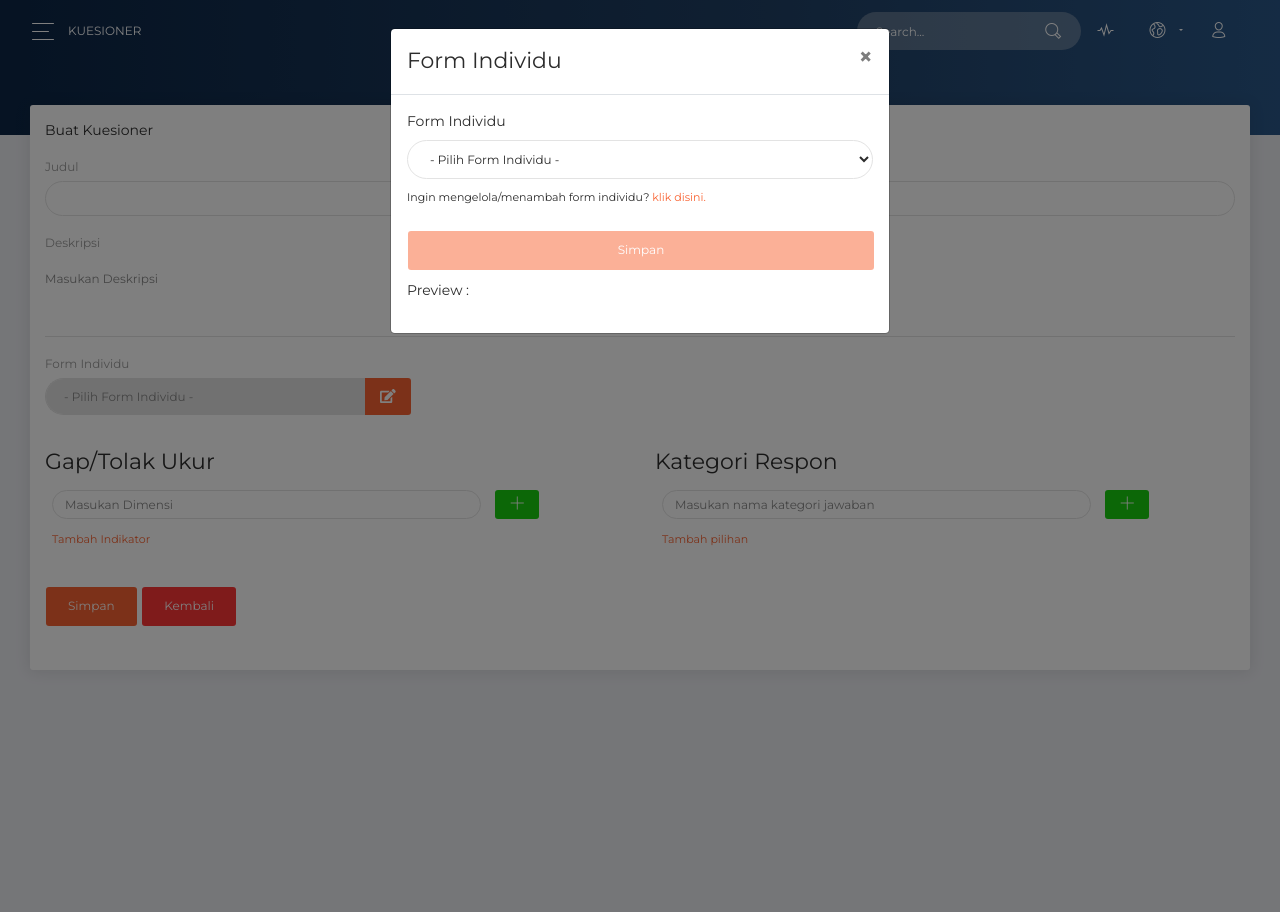
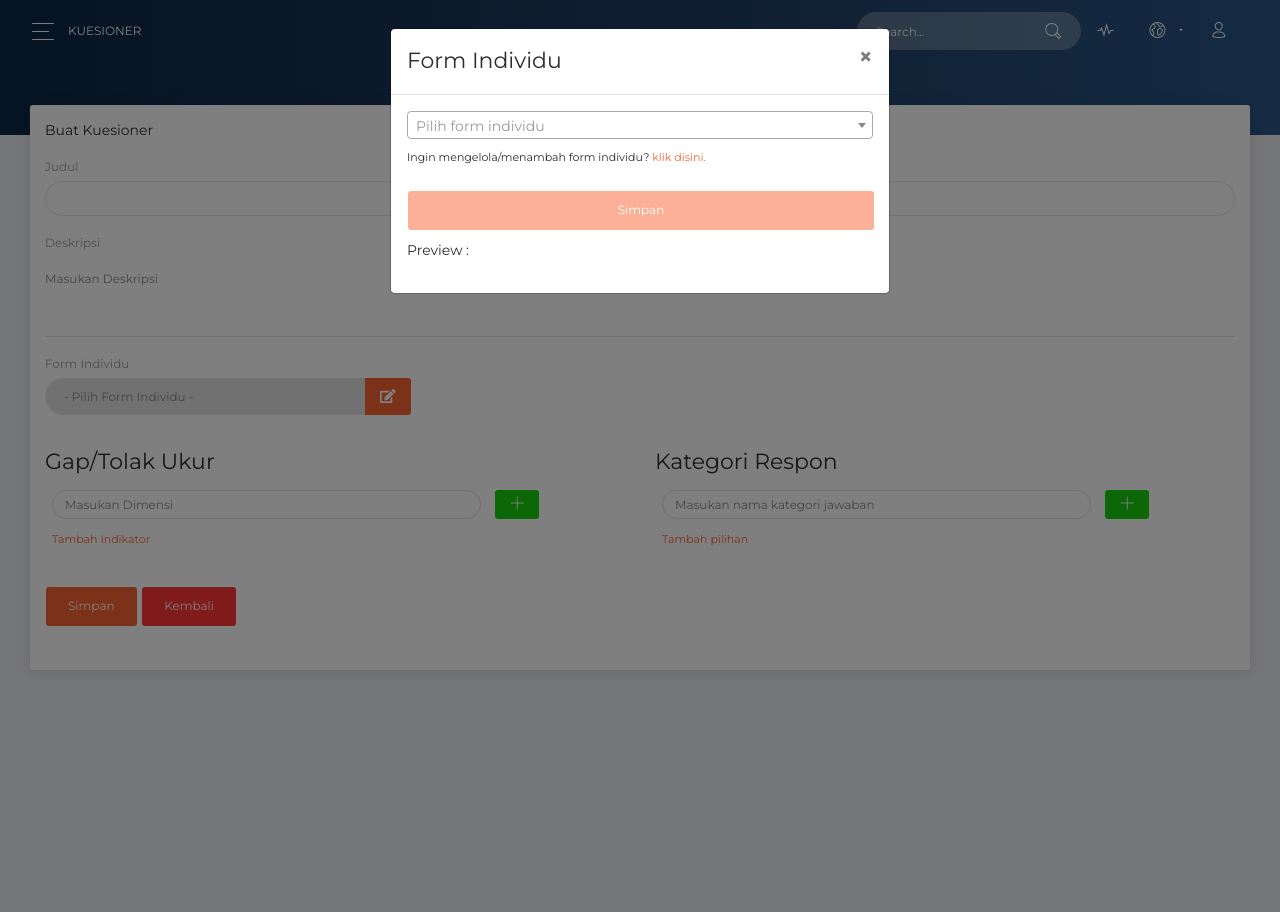
Before and after one commit to rachyharkov/kuesioner_app, a CodeIgniter app: page /database/kuesioner/create in a window 1280 px wide, after a click that opens the changed part. Run offline with CodeIgniter, Linux system fonts and the light colour scheme; the visitor is signed in with stand-in values (Sample User, id 1); data that the repository does not hold is empty; some libraries are stand-ins or nearby versions.

Commit message:
Implement form individu search select2

```diff
--- a/application/views/admin/kuesioner/kuesioner_form.php
+++ b/application/views/admin/kuesioner/kuesioner_form.php
@@ -11,6 +11,9 @@
 		margin-top: 0.6rem;
 	}
 </style>
+
+<link href="https://cdn.jsdelivr.net/npm/select2@4.1.0-rc.0/dist/css/select2.min.css" rel="stylesheet" />
+<script src="https://cdn.jsdelivr.net/npm/select2@4.1.0-rc.0/dist/js/select2.min.js"></script>
 
 <div class="row">
 	<div class="col-md-12">
@@ -86,7 +89,7 @@
 </div>
 
 <!-- modal -->
-<div class="modal fade" id="modal_form_individu" tabindex="-1" role="dialog" aria-labelledby="modal_form_individu" aria-hidden="true">
+<div class="modal fade" id="modal_form_individu" role="dialog" aria-labelledby="modal_form_individu" aria-hidden="true" style="overflow:hidden;">
 	<div class="modal-dialog modal-md" role="document">
 		<div class="modal-content">
 			<div class="modal-header">
@@ -100,9 +103,7 @@
 				<div class="row">
 					<div class="col">
 						<div class="form-group">
-							<label for="labelSelectformindividu" class="form-label">Form Individu</label>
-							<select class="form-control selectformindividu" id="labelSelectformindividu" required>
-								<option value="">- Pilih Form Individu -</option>
+							<select class="form-control selectformindividu" id="labelSelectformindividu" required name="selectformindividu" style="width: 100%;">
 								<?php foreach($form_individu as $key => $value)
 								{ ?>
 									<option value="<?php echo $value->id_formindividu ?>"><?php echo $value->nama_form ?></option>
@@ -130,6 +131,9 @@
 </div>
 
 <script>
+	$('.selectformindividu').select2({
+		placeholder: "Pilih form individu",
+	});
 
 	$('[data-toggle="tooltip"]').tooltip()
 	$(document).on('click', '#add_dimensi', function(e) {
```
